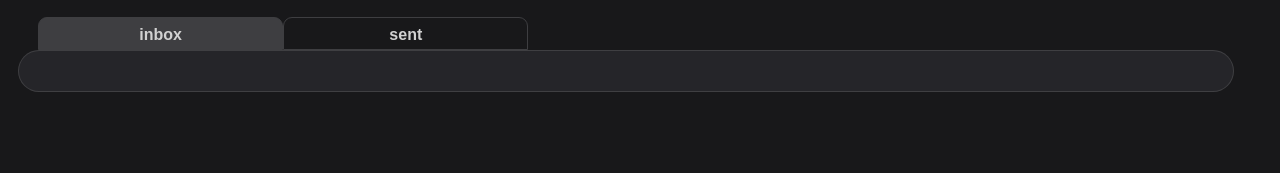
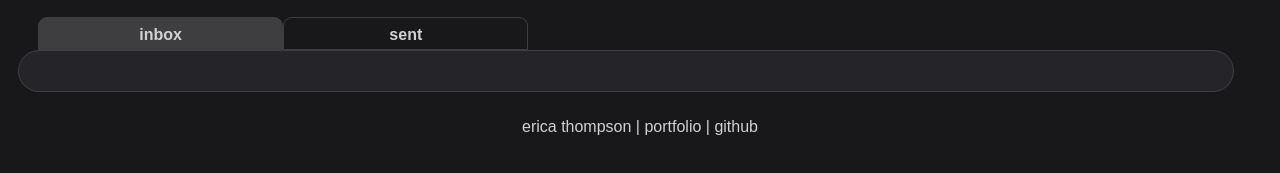
Before and after one commit to EricaThompson/kagi-email, a website: page email-deploy/index.html in a window 1280 px wide. Shown: the part 153-326 px from the top of the page. Drawn offline with Linux system fonts and the light colour scheme; no server answers.

Commit message:
Add footer and links

```diff
--- a/email-deploy/index.html
+++ b/email-deploy/index.html
@@ -20,6 +20,7 @@
             <table id="table" ><tbody id="emailBody"></tbody></table>
         </section>
     </div>
+    <footer><p>erica thompson | <a href="http://ericathompson.github.io" target="_blank">portfolio</a> | <a href="https://www.github.com/ericathompson" target="_blank">github</a> </p></footer>
     <script src="javascript/index.js" type="module"></script>
 </body>
 </html>
--- a/email-deploy/styles/index.css
+++ b/email-deploy/styles/index.css
@@ -238,7 +238,9 @@ td:nth-child(3) {
     text-align: left;
 }
 
-
+footer {
+    text-align: center;
+}
 
 .sender, .to {
     width: 20%;
--- a/email-local/frontend/styles/index.css
+++ b/email-local/frontend/styles/index.css
@@ -238,7 +238,9 @@ td:nth-child(3) {
     text-align: left;
 }
 
-
+footer {
+    text-align: center;
+}
 
 .sender, .to {
     width: 20%;
```
Also changed, not shown: email-local/frontend/index.html (+1 -0 lines).
